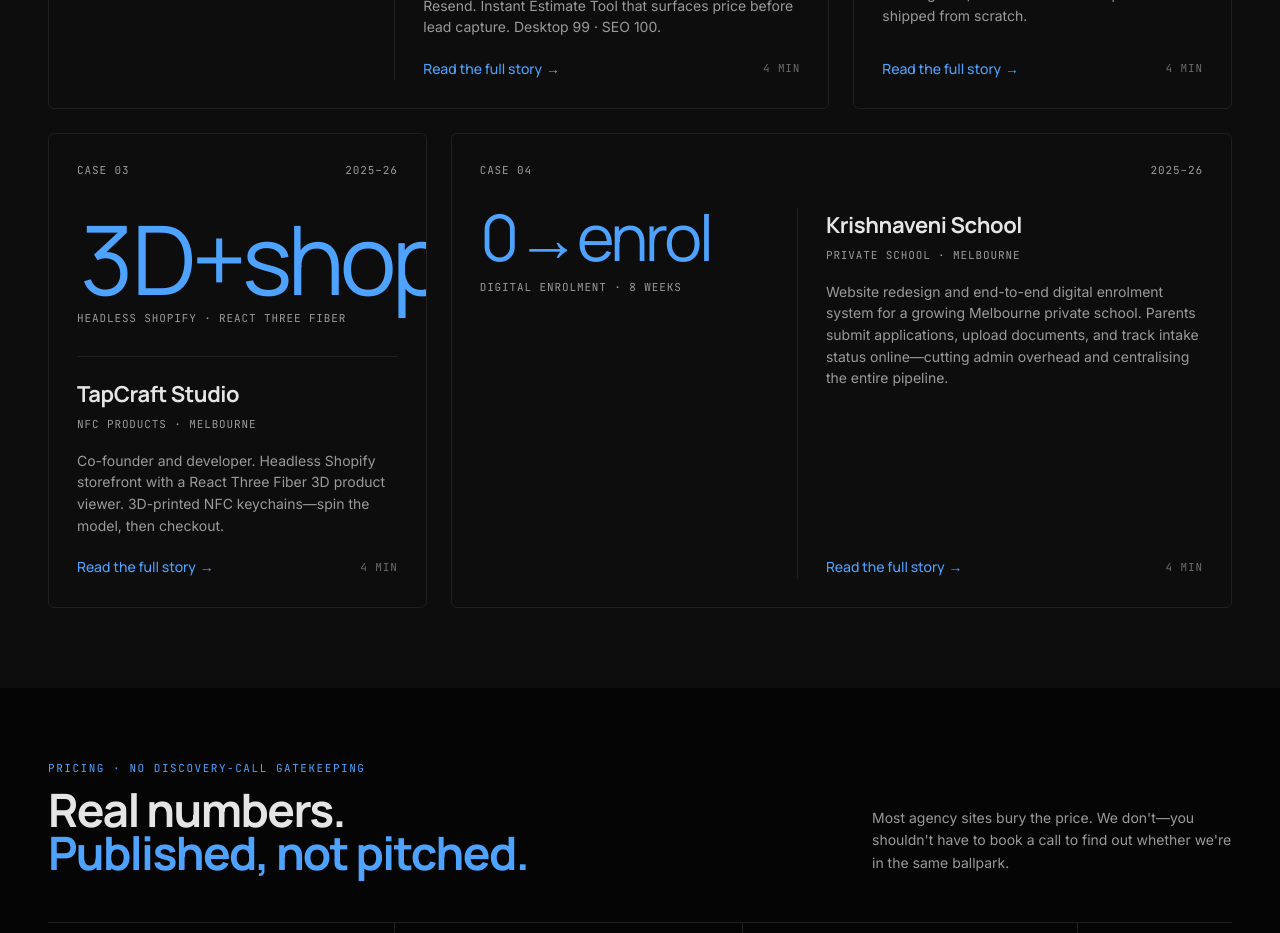
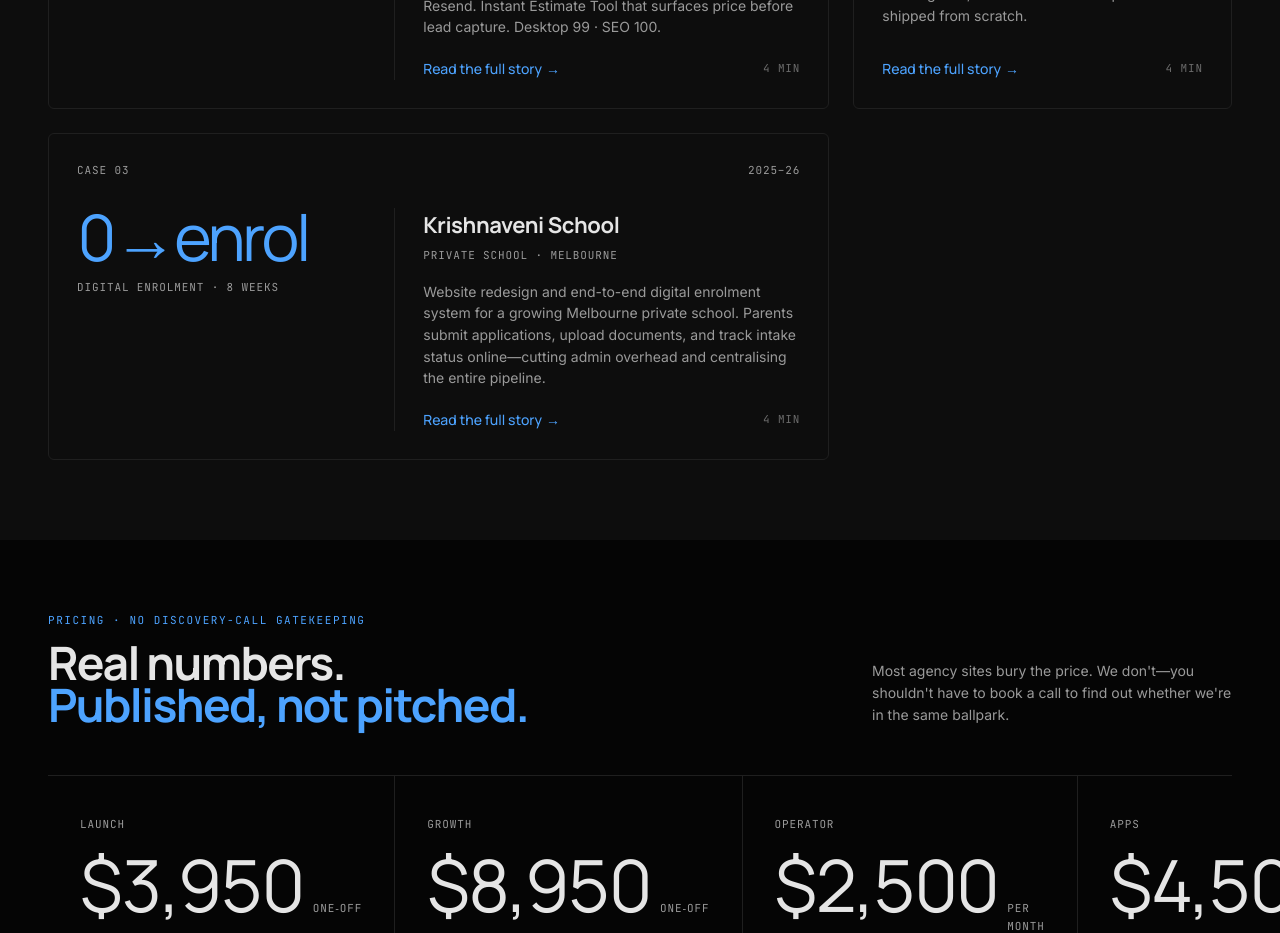
Before and after one commit to Clupai8o0/clupai, a Next.js app: page / in a window 1280 px wide. Shown: the part 2100-3033 px from the top of the page. Built offline with nearby package versions, Linux system fonts and the light colour scheme.

Commit message:
temporarily removed

```diff
--- a/src/app/page.tsx
+++ b/src/app/page.tsx
@@ -388,16 +388,6 @@
   },
   {
     n: "03",
-    client: "TapCraft Studio",
-    kind: "NFC products · Melbourne",
-    stat: "3D+shop",
-    sstat: "headless Shopify · React Three Fiber",
-    desc: "Co-founder and developer. Headless Shopify storefront with a React Three Fiber 3D product viewer. 3D-printed NFC keychains—spin the model, then checkout.",
-    href: "/work/tapcraft",
-    large: false,
-  },
-  {
-    n: "04",
     client: "Krishnaveni School",
     kind: "Private school · Melbourne",
     stat: "0→enrol",
--- a/src/app/work/[slug]/page.tsx
+++ b/src/app/work/[slug]/page.tsx
@@ -5,7 +5,7 @@
 import FinalCTA from "@/components/final-cta";
 import Row from "@/components/row";
 import { CaseGallery } from "@/components/case-gallery";
-import { cases, getCaseBySlug } from "@/data/cases";
+import { visibleCases as cases, getCaseBySlug } from "@/data/cases";
 
 export function generateStaticParams() {
   return cases.map((c) => ({ slug: c.slug }));
--- a/src/app/work/page.tsx
+++ b/src/app/work/page.tsx
@@ -6,7 +6,7 @@
 import Footer from "@/components/footer";
 import FinalCTA from "@/components/final-cta";
 import Placeholder from "@/components/placeholder";
-import { cases } from "@/data/cases";
+import { visibleCases as cases } from "@/data/cases";
 
 const filters = ["All", "Websites", "Apps", "SEO", "Automation"];
 
--- a/src/data/cases.ts
+++ b/src/data/cases.ts
@@ -6,6 +6,7 @@
 
 export type CaseStudy = {
   slug: string;
+  hidden?: boolean;
   stat: string;
   sstat: string;
   tag: string;
@@ -185,6 +186,7 @@
   },
   {
     slug: "tapcraft",
+    hidden: true,
     stat: "3D+shop",
     sstat: "headless Shopify",
     tag: "Websites",
@@ -251,6 +253,7 @@
   },
   {
     slug: "kairos",
+    hidden: true,
     stat: "v2",
     sstat: "scheduling API · plugin system",
     tag: "Apps",
@@ -314,6 +317,7 @@
   },
   {
     slug: "dsec",
+    hidden: true,
     stat: "190+",
     sstat: "club members",
     tag: "Websites",
@@ -447,6 +451,7 @@
   },
   {
     slug: "farmers-intuition",
+    hidden: true,
     stat: "24hr",
     sstat: "Hack48 · Mar 2026",
     tag: "Apps",
@@ -510,6 +515,8 @@
   },
 ];
 
+export const visibleCases = cases.filter((c) => !c.hidden);
+
 export function getCaseBySlug(slug: string): CaseStudy | undefined {
-  return cases.find((c) => c.slug === slug);
+  return visibleCases.find((c) => c.slug === slug);
 }
```
